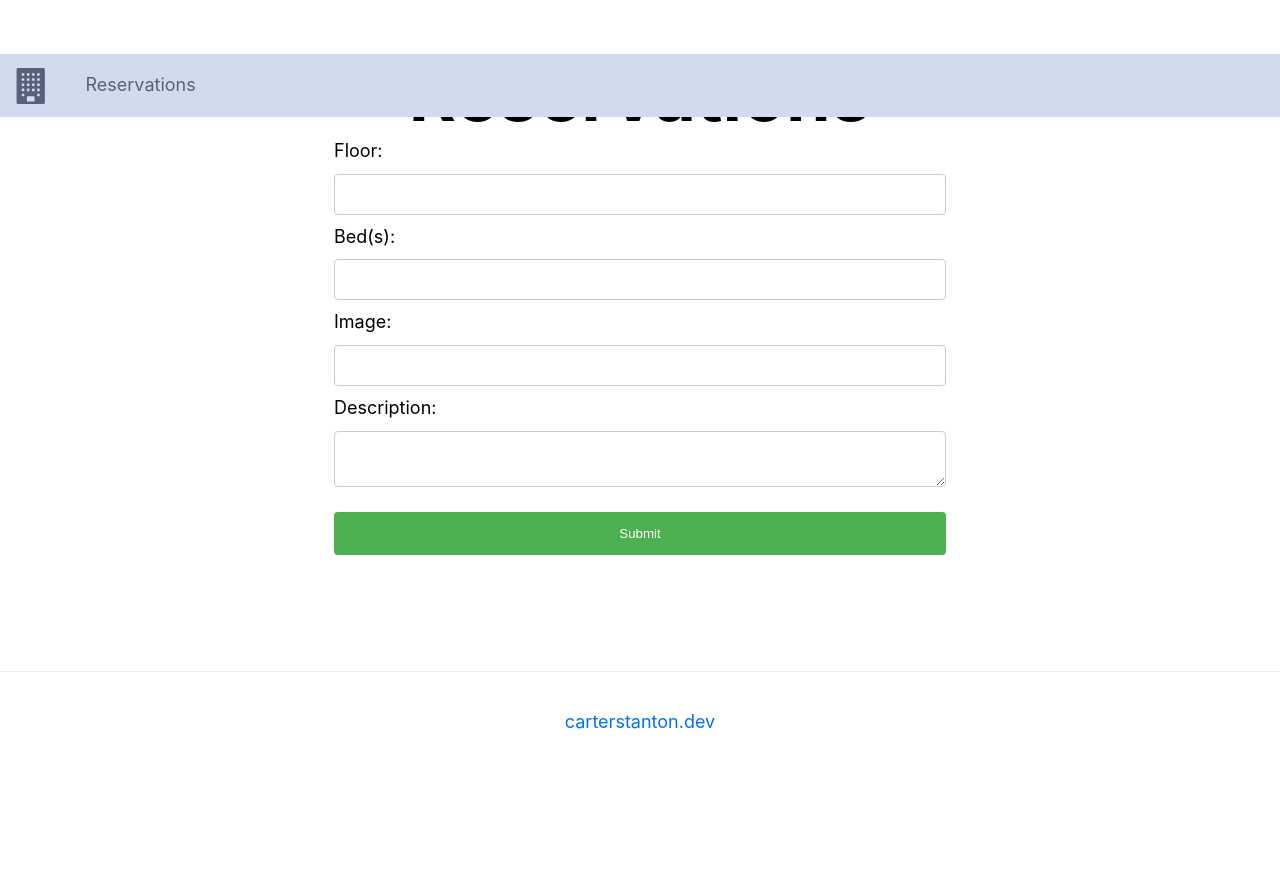
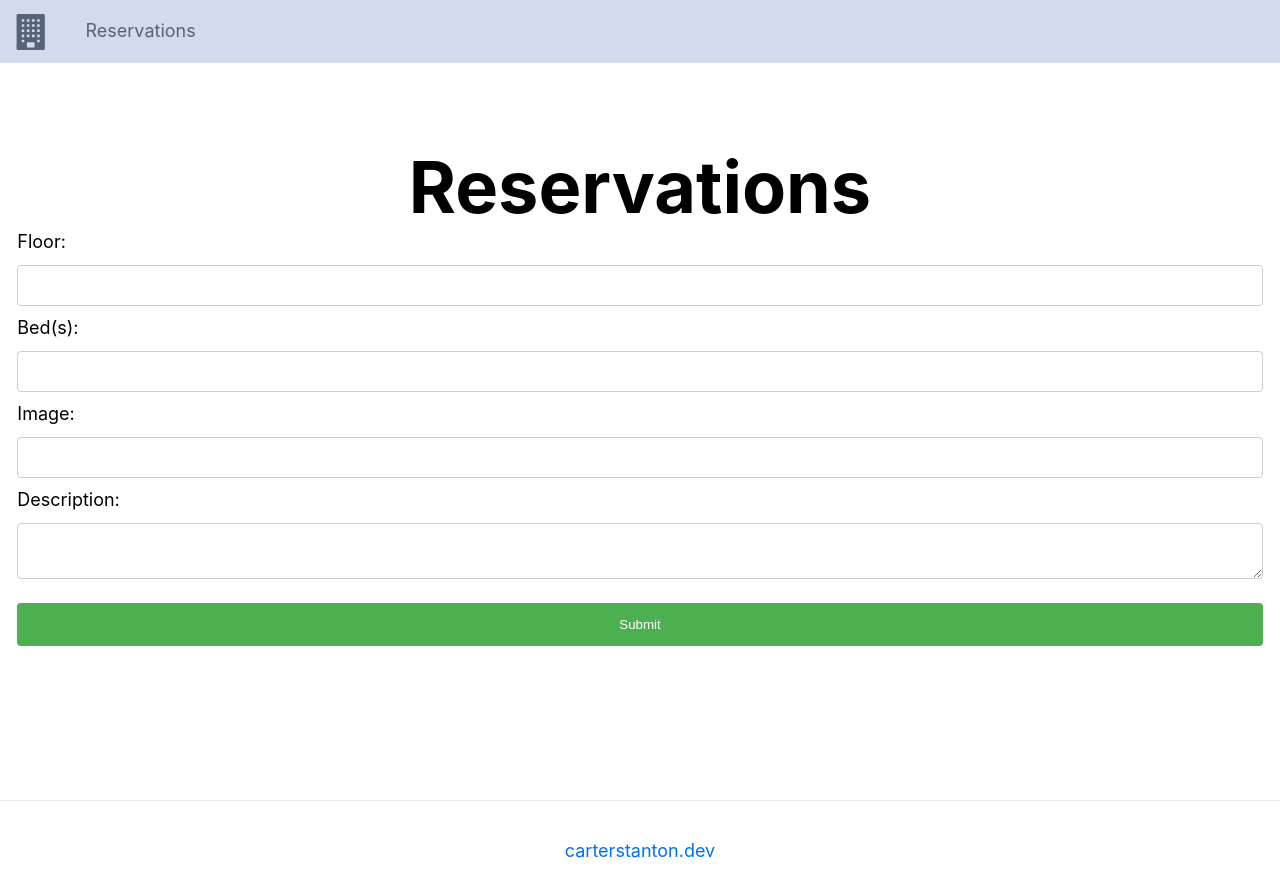
Before and after one commit to CStanton-dev/cosmic-reservations, a Next.js app: page /reservations in a window 1280 px wide. Shown: the top 896 px of the page. Before the commit the page ends 800 px from the top, so only its background shows below. Built offline with nearby package versions, Linux system fonts and the light colour scheme.

Commit message:
Refactored Layout component to be a Multi-Layout component
Added a ternerary to the Layout component so different CSS styling would be applied based on the loaded page, making the component more dynamic.

```diff
--- a/components/layout.js
+++ b/components/layout.js
@@ -13,7 +13,7 @@ export const siteTitle = 'Cosmic Reservations'
  * @param {*} children - nested children
  * @returns
  */
-export default function Layout({ children, home }) {
+export default function Layout({ children, Reservations }) {
   return (
     <div>
       <Head>
@@ -28,7 +28,7 @@ export default function Layout({ children, home }) {
         <meta name='twitter:card' content='cosmic-reservations-full.svg' />
       </Head>
       <Navbar/>
-      <main className={styles.container}>{children}</main>
+      {Reservations ? (<main className={styles.reservations}>{children}</main>) : (<main className={styles.main}>{children}</main>)}
       <Footer />
     </div>
   )
--- a/components/styles/layout.module.css
+++ b/components/styles/layout.module.css
@@ -13,3 +13,22 @@
 .backToHome {
   margin: 3rem 0 0;
 }
+
+.main {
+  min-height: 100vh;
+  padding: 4rem 0;
+  flex: 1;
+  display: flex;
+  flex-direction: column;
+  justify-content: center;
+  align-items: center;
+}
+
+.reservations {
+  min-height: 100vh;
+  padding: 4rem 0;
+  flex: 1;
+  display: flex;
+  flex-direction: column;
+  align-items: center;
+}
```
